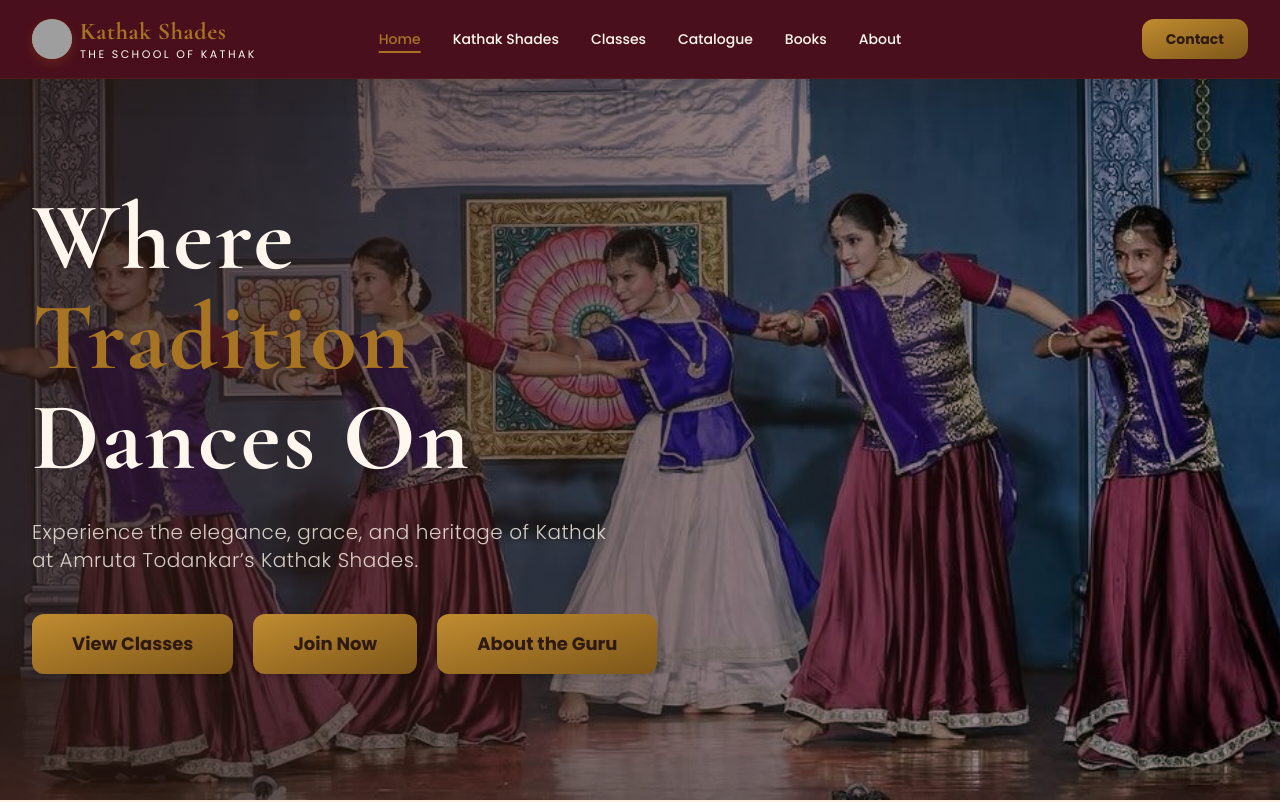
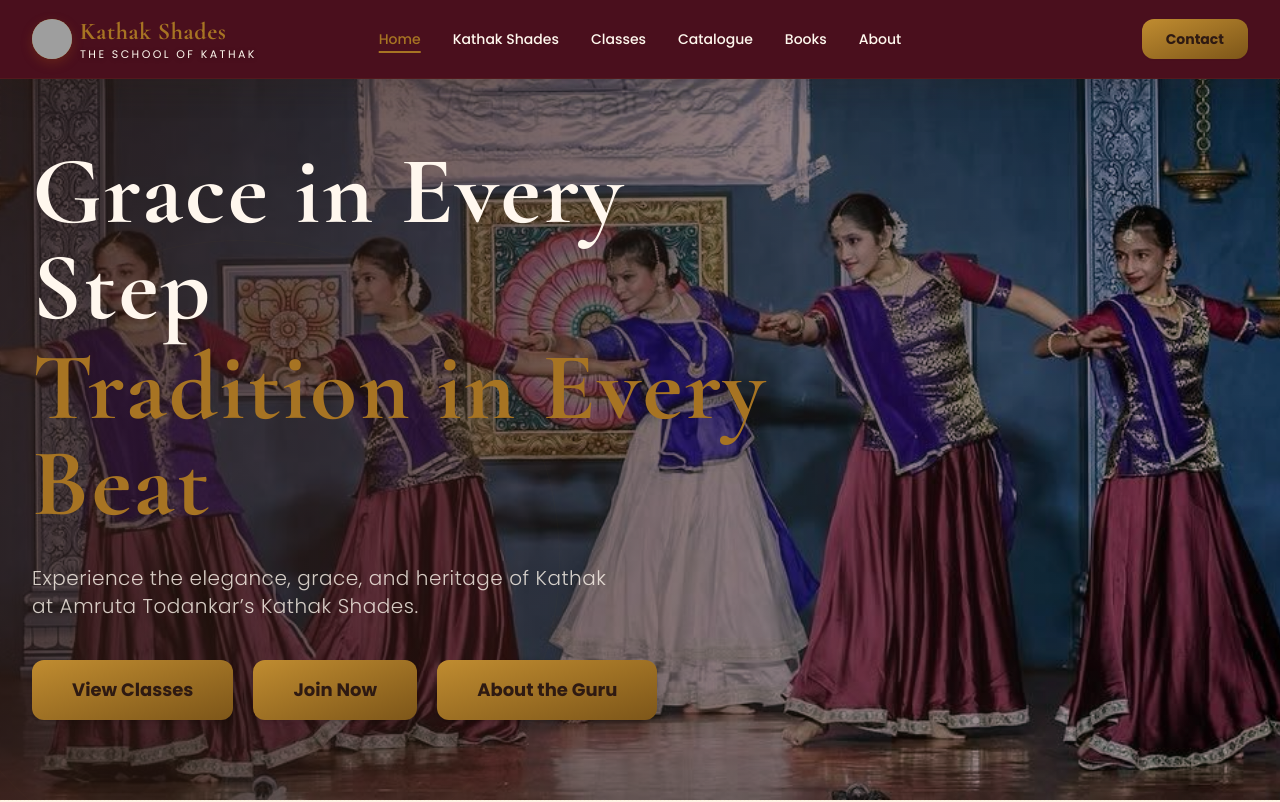
Before and after one commit to Rushabh1697/KATHAKSHADES, a Next.js app: page / in a window 1280 px wide. Shown: the top 802 px of the page. Built offline with nearby package versions, Linux system fonts and the light colour scheme; grey boxes are pictures that could not be loaded.

Commit message:
deatiling

```diff
--- a/components/pages/Hero.tsx
+++ b/components/pages/Hero.tsx
@@ -41,9 +41,8 @@ export default function Hero() {
           className="max-w-3xl"
         >
           <h1 className="font-serif text-6xl sm:text-7xl md:text-8xl font-bold leading-[1.1] tracking-wide mb-8">
-            <span className="text-brand-light block">Where</span>
-            <span className="text-brand-gold block my-1">Tradition</span>
-            <span className="text-brand-light block">Dances On</span>
+            <span className="text-brand-light block">Grace in Every Step</span>
+            <span className="text-brand-gold block my-1">Tradition in Every Beat</span>
           </h1>
 
           <p className="font-sans text-brand-cream/80 text-lg md:text-xl font-light tracking-wide mb-10 max-w-xl">
```
